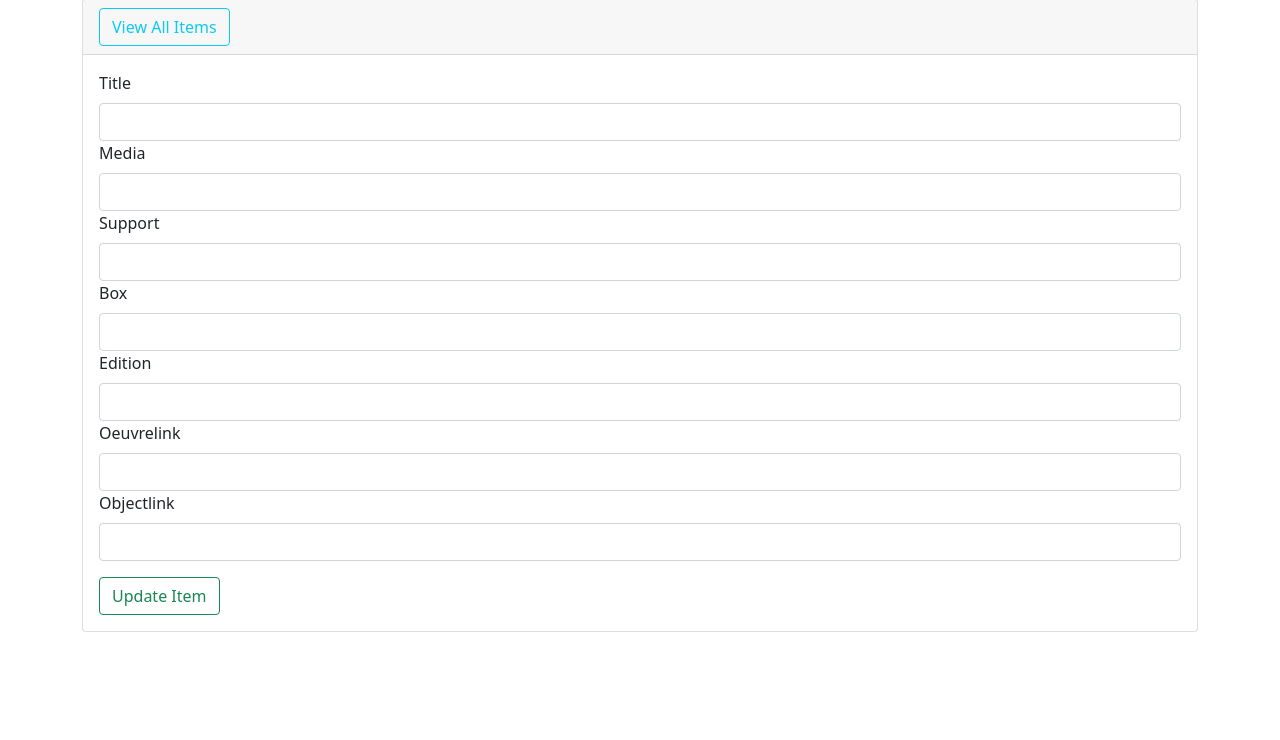
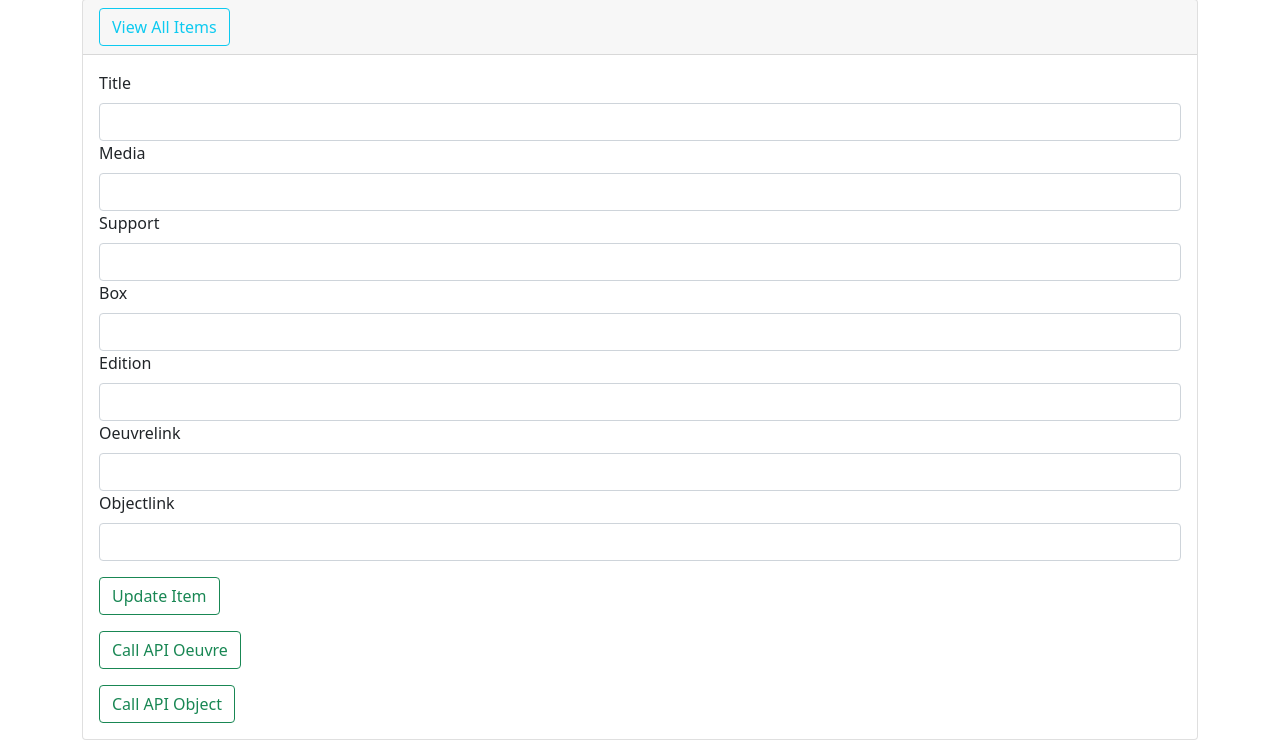
Before and after one commit to HackTechDev/geekollection, a Symfony app: template templates/item/edit.html.twig in a window 1280 px wide. Shown: the part 159-899 px from the top of the page. Before the commit the page ends 791 px from the top, so only its background shows below. Run offline with Twig, Linux system fonts and the light colour scheme; the template is opened without the code that fills it, so the values that code supplies are empty; form fields are guessed from the names that the template uses; some libraries are stand-ins or nearby versions.

Commit message:
[Add] 2 buttons creation

```diff
--- a/src/Form/ItemType.php
+++ b/src/Form/ItemType.php
@@ -13,6 +13,7 @@ use Symfony\Component\Form\FormBuilderInterface;
 use Symfony\Component\OptionsResolver\OptionsResolver;
 use Symfony\Component\Form\Extension\Core\Type\ChoiceType;
 use Symfony\Component\Form\Extension\Core\Type\TextareaType;
+use Symfony\Component\Form\Extension\Core\Type\ButtonType;
 
 class ItemType extends AbstractType
 {
--- a/templates/item/edit.html.twig
+++ b/templates/item/edit.html.twig
@@ -13,6 +13,17 @@
             </div>
             <div class="card-body">
                 {% include 'item/_form.html.twig' with {'button_label': 'Update Item', 'button_color': 'btn-outline-success'}  %}
+
+                <form method="POST" action="{{ path('call_api_oeuvre', {'id': item.id}) }}">
+                    <input type="hidden" name="_token" value="{{ csrf_token('call_api_oeuvre' ~ item.id) }}">
+                    <button class="btn btn-outline-success mt-3">Call API Oeuvre</button>
+                </form>
+
+                <form method="POST" action="{{ path('call_api_object', {'id': item.id}) }}">
+                    <input type="hidden" name="_token" value="{{ csrf_token('call_api_object' ~ item.id) }}">
+                    <button class="btn btn-outline-success mt-3">Call API Object</button>
+                </form>
+
             </div>
         </div>
     </div>
```
Also changed, not shown: src/Controller/ItemController.php (+17 -0 lines), templates/item/index.html.twig (indentation only).
